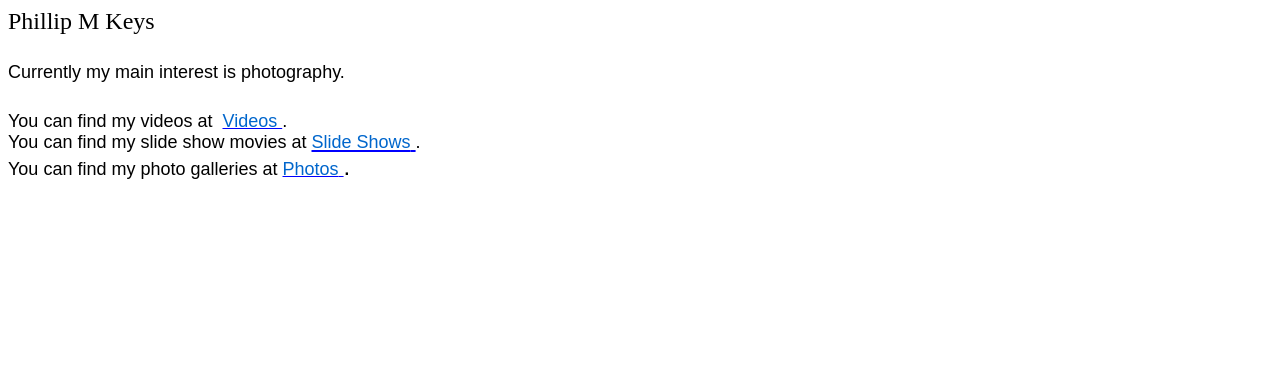
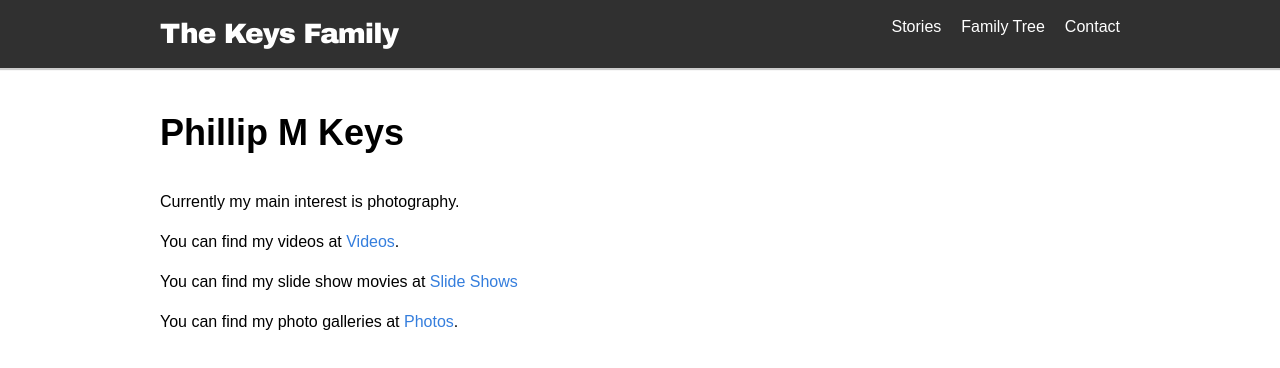
Before and after one commit to morgankeys/keysfamilydotorg, a website: page src/philm/index.html in a window 1280 px wide. Drawn offline with Linux system fonts and the light colour scheme.

Commit message:
WIP new layout and design.

```diff
--- /dev/null
+++ b/src/_styles/index.scss
@@ -0,0 +1,119 @@
+//Colors
+$g90: #303030;
+$red: #E52419;
+$dark-blue: #25354A;
+$blue: #2368C2;
+
+@mixin alignMainContent {
+	max-width: 1000px;
+	margin: auto;
+	padding: 0 20px;
+}
+
+body {
+	margin: auto;
+	font-family: "Arial", sans-serif;
+}
+
+.f1 {
+	font-family: "Arial Black", sans-serif;
+	font-size: 28px;
+	letter-spacing: -1px;
+	margin: 18px 0;
+}
+
+a {
+	color: #357edd;
+	text-decoration: none;
+
+	&:hover {
+		text-decoration: underline;
+
+	}
+}
+
+.header {
+	position: fixed;
+	width: 100%;
+	left: 0;
+	text-align: center;
+
+	@media screen and (max-width: 629px) {
+		position: relative;
+	}
+
+	.container {
+		@include alignMainContent;
+
+		text-align: left;
+	}
+
+	a {
+		color: #fff;
+		text-decoration: none;
+
+		&:hover {
+			color: $blue;
+		}
+	}
+
+	nav {
+		text-align: right;
+		margin: 0;
+
+		ul {
+			text-align: right;
+			margin: 18px 0;
+
+			li {
+					font-family: "Arial", sans-serif;
+					font-size: 16px;
+					list-style-type: none;
+					margin-left: 20px;
+					font-style: normal;
+					letter-spacing: 0px;
+					text-align: left;
+			}
+		}
+	}
+	@media screen and (max-width: 629px) {
+		background-color: $g90;
+		box-shadow: 0 0 1px 2px rgba(0,0,0, .2);
+	}
+	&.solid {
+		background-color: $g90;
+		box-shadow: 0 0 1px 2px rgba(0,0,0, .2);
+	}
+}
+.no-hero { margin-top: 68px;}
+
+.hero {
+	background-color: $g90;
+	height: 400px;
+
+	.container {
+		@include alignMainContent;
+
+		max-width: 1060px;
+		background: center top / cover no-repeat url(./../_assets/keysfamily_a.jpg);
+
+		@media screen and (max-width: 629px) {
+			background-position: center bottom;
+		}
+		height: 100%;
+		text-align: left;
+		width: 100%;
+
+
+	}
+}
+
+.main-content {
+	text-align: center;
+
+	.container {
+		@include alignMainContent;
+
+		text-align: left;
+	}
+}
--- a/src/philm/index.html
+++ b/src/philm/index.html
@@ -2,50 +2,32 @@
 <HTML>
 
 <HEAD>
-  <TITLE></TITLE>
-  <META content="text/html; charset=unicode" http-equiv=Content-Type>
-  <!--  Created with the CoffeeCup HTML Editor 2007  -->
-  <!--           http://www.coffeecup.com/           -->
-  <!--        Brewed on 1/19/2010 5:11:29 PM         -->
-  <META name=description>
-  <META name=keywords>
-  <META name=GENERATOR content="MSHTML 8.00.6001.19258">
+  <title>Phil M. Keys</title>
+  <link rel="stylesheet" href="../_styles/tachyons.min.css">
+  <link rel="stylesheet" href="../_styles/index.css">
 </HEAD>
 
 <BODY aLink=#ff0000 link=#0000ff bgColor=#ffffff text=#000000 vLink=#800080>
-  <FONT size=5 face="Arial Rounded MT Bold">Phillip M Keys
-    <BR>
-    <BR>
-    <FONT face=Arial>
-      <FONT size=4>Currently my main interest is photography.&nbsp;
-        <BR>&nbsp;
-        <FONT size=5>
-          <BR>
-        </FONT>
-        <FONT size=4>You can find my videos at&nbsp;</FONT>
-        <A href="Videos/index.html">
-          <FONT color=#0066cc size=4>Videos </FONT>
-        </A>
-        <FONT size=4>.</FONT>
-        <FONT size=5> </FONT>
-        <BR>You can find my slide show movies at </FONT>
-      <A href="Slide_Shows/index.html">
-        <FONT size=4>
-          <FONT color=#0066cc>Slide Shows</FONT>
-        </FONT>
-      </A>
-      <FONT size=4>.
-        <BR>You can find my photo galleries at </FONT>
-      <FONT size=4>
-        <FONT color=#0066cc>
-          <A href="Photos/index.html">
-            <FONT size=4>
-              <FONT color=#0066cc>Photos</FONT>
-            </FONT>
-          </A>
-        </FONT>
-      </FONT>.</FONT>
-  </FONT>
+  <div class="header fl w-100 solid" >
+    <div class="container">
+      <h1 class="f1 white fl w-60"><a href="../" >The Keys Family</a></h1>
+      <nav class="f1 fr w-40">
+        <ul class="fr">
+          <li class="fl"><a class="white" href="">Stories</a></li>
+          <li class="fl"><a class="white" href="">Family Tree</a></li>
+          <li class="fl"><a class="white" href="">Contact</a></li>
+        </ul>
+    </div>
+  </div>
+  <div class="fl w-100 pa2 lh-copy main-content no-hero">
+    <div class="container">
+      <h2 class="f2">Phillip M Keys</h2>
+      <p>Currently my main interest is photography.</p>
+      <p>You can find my videos at <A href="Videos/index.html">Videos</A>.</p>
+      <p>You can find my slide show movies at <A href="Slide_Shows/index.html">Slide Shows</A></p>
+      <p>You can find my photo galleries at <A href="Photos/index.html">Photos</A>.<p>
+    </div>
+  </div>
 </BODY>
 
 </HTML>
```
Also changed, not shown: src/Genealogy/index.html (+15 -2 lines), src/index.html (+35 -2 lines), src/_assets/avatar-me.png (added), src/_assets/avatar-philjr.png (added), src/_assets/avatar-philsr.png (added), src/_assets/keysfamily_a.jpg (added), src/_assets/keysfamily_b.jpg (added), src/_styles/index.css.
